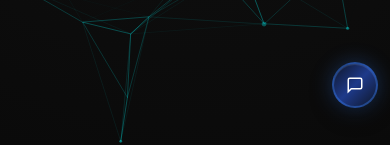
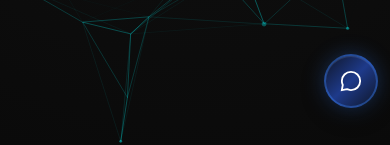
Before and after one commit to AryanV-Coder/CICR-Website, a plain HTML site: page index.html in a window 390 px wide. Shown: the part 724-869 px from the top of the page. Drawn offline with nearby package versions, Linux system fonts and the light colour scheme.

Commit message:
updated chat icon

```diff
--- a/chatbot.css
+++ b/chatbot.css
@@ -9,8 +9,8 @@
 
 /* Chatbot Toggle Button*/
 .chatbot-toggle {
-    width: 52px;
-    height: 52px;
+    width: 60px;
+    height: 60px;
     border-radius: 50%;
     background: linear-gradient(135deg, #0f1629 0%, #1e3a8a 50%, #0f172a 100%);
     border: 2px solid rgba(59, 130, 246, 0.4);
@@ -39,8 +39,8 @@
 }
 
 .chatbot-toggle svg {
-    width: 22px;
-    height: 22px;
+    width: 26px;
+    height: 26px;
     transition: all 0.3s ease;
     position: relative;
     z-index: 1;
@@ -867,13 +867,13 @@
     }
 
     .chatbot-toggle {
-        width: 48px;
-        height: 48px;
+        width: 56px;
+        height: 56px;
     }
 
     .chatbot-toggle svg {
-        width: 20px;
-        height: 20px;
+        width: 24px;
+        height: 24px;
     }
 
     .chatbot-window {
@@ -1038,13 +1038,13 @@
     }
 
     .chatbot-toggle {
-        width: 46px;
-        height: 46px;
+        width: 54px;
+        height: 54px;
     }
 
     .chatbot-toggle svg {
-        width: 18px;
-        height: 18px;
+        width: 22px;
+        height: 22px;
     }
 
     .chatbot-header {
--- a/index.html
+++ b/index.html
@@ -2057,7 +2057,7 @@
           stroke="currentColor"
           stroke-width="2"
         >
-          <path d="M21 15a2 2 0 01-2 2H7l-4 4V5a2 2 0 012-2h14a2 2 0 012 2z" />
+          <path d="M12 2C6.48 2 2 6.48 2 12c0 1.54.36 3.04 1.05 4.35L2 22l5.65-1.05C9.96 21.64 11.46 22 12 22c5.52 0 10-4.48 10-10S17.52 2 12 2z"/>
         </svg>
         <svg
           class="close-icon"
```
